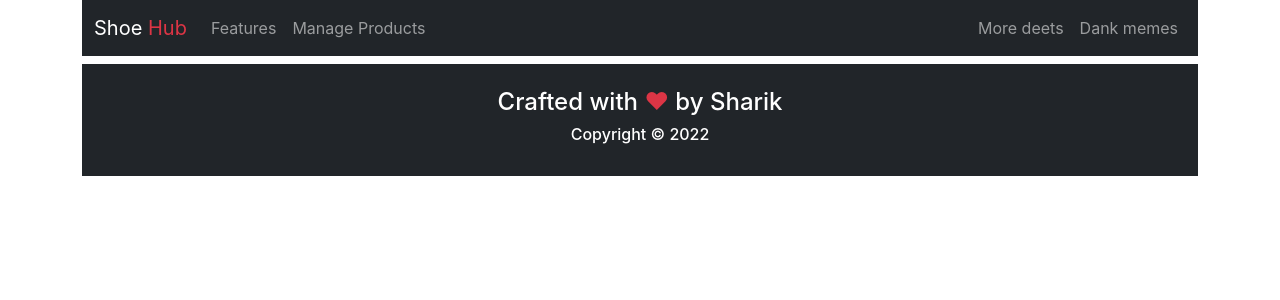
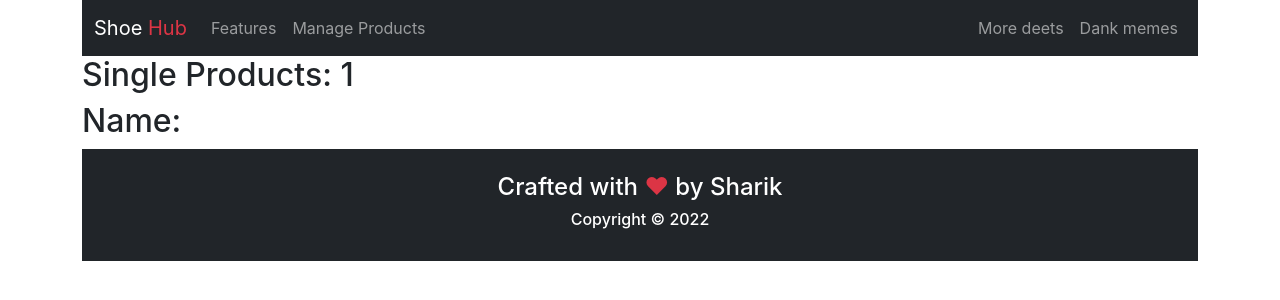
Before and after one commit to Easrib/shoe-hub-client, a React (Create React App) app: page /productdetails/1 in a window 1280 px wide. Shown: the top 300 px of the page. Built offline with nearby package versions, Linux system fonts and the light colour scheme; no server answers; the HTML template or start-up script is replaced by a standard one.

Commit message:
single products with id

```diff
--- a/src/App.js
+++ b/src/App.js
@@ -13,7 +13,7 @@ function App() {
       <Routes>
         <Route path='/' element={<Home></Home>}></Route>
         <Route path='/manageproducts' element={<ManageProducts></ManageProducts>}></Route>
-        <Route path='/singleproduct/:productId' element={<SingleProduct></SingleProduct>}></Route>
+        <Route path='/productdetails/:productId' element={<SingleProduct></SingleProduct>}></Route>
       </Routes>
       <Footer></Footer>
     </div>
--- a/src/Pages/Products/ProductDetails/ProductDetails.js
+++ b/src/Pages/Products/ProductDetails/ProductDetails.js
@@ -1,10 +1,15 @@
 import React from 'react';
 import { Card } from 'react-bootstrap';
-import { Link } from 'react-router-dom';
+import { Link, useNavigate } from 'react-router-dom';
 
 const ProductDetails = ({ product }) => {
 
     const { id, name, stock, img, quantity, price, seller } = product;
+    const navigate = useNavigate();
+
+    const handleSingleProduct = id => {
+        navigate(`productdetails/${id}`)
+    }
     return (
         <div>
             <Card>
@@ -16,7 +21,7 @@ const ProductDetails = ({ product }) => {
                         <p>Quantity:{quantity} </p>
                         <p>Supplier Name: {seller} </p>
                     </Card.Text>
-                    <Link to='/singleproduct/:productId'><button className='btn btn-primary'>Manage Stock</button></Link>
+                    <button onClick={() => handleSingleProduct(id)} className='btn btn-primary'>Manage Stock</button>
                 </Card.Body>
             </Card>
         </div>
--- a/src/Pages/Products/SingleProduct/SingleProduct.js
+++ b/src/Pages/Products/SingleProduct/SingleProduct.js
@@ -1,9 +1,20 @@
-import React from 'react';
+import React, { useEffect, useState } from 'react';
+import { useParams } from 'react-router-dom';
 
 const SingleProduct = () => {
+    const { productId } = useParams();
+
+
+    const [product, setProduct] = useState({})
+    useEffect(() => {
+        fetch(`http://localhost:3000/productdetails/${productId}`)
+            .then(res => res.json())
+            .then(data => setProduct(data))
+    }, [])
     return (
         <div>
-            <h2>Single Products</h2>
+            <h2>Single Products: {productId}</h2>
+            <h2>Name: {product.name}</h2>
         </div>
     );
 };
```
